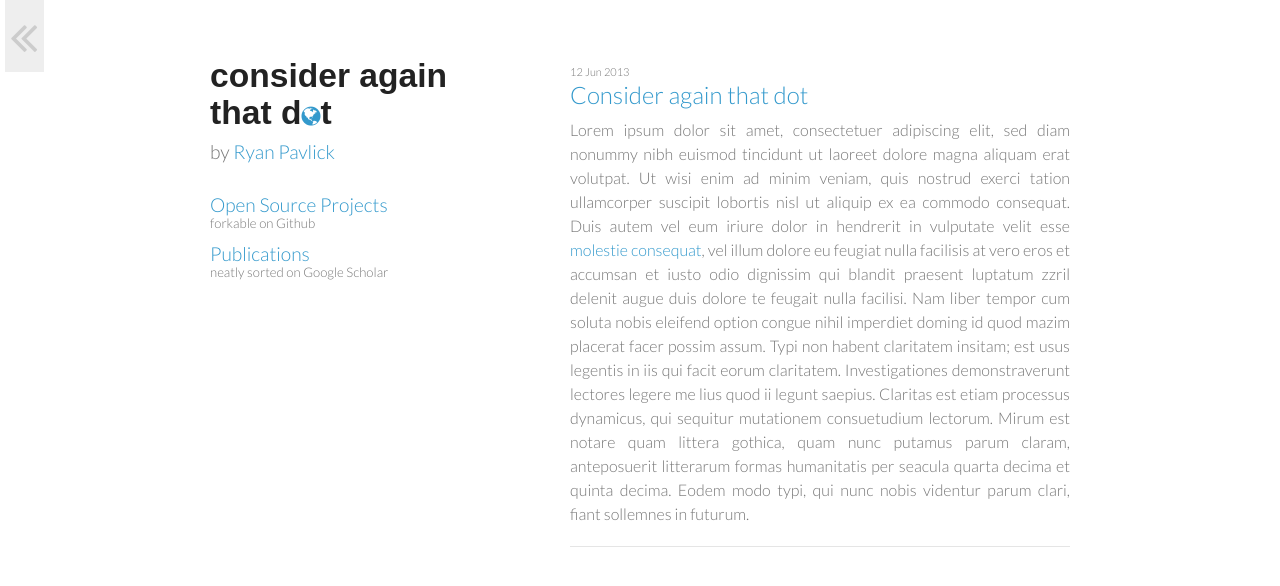
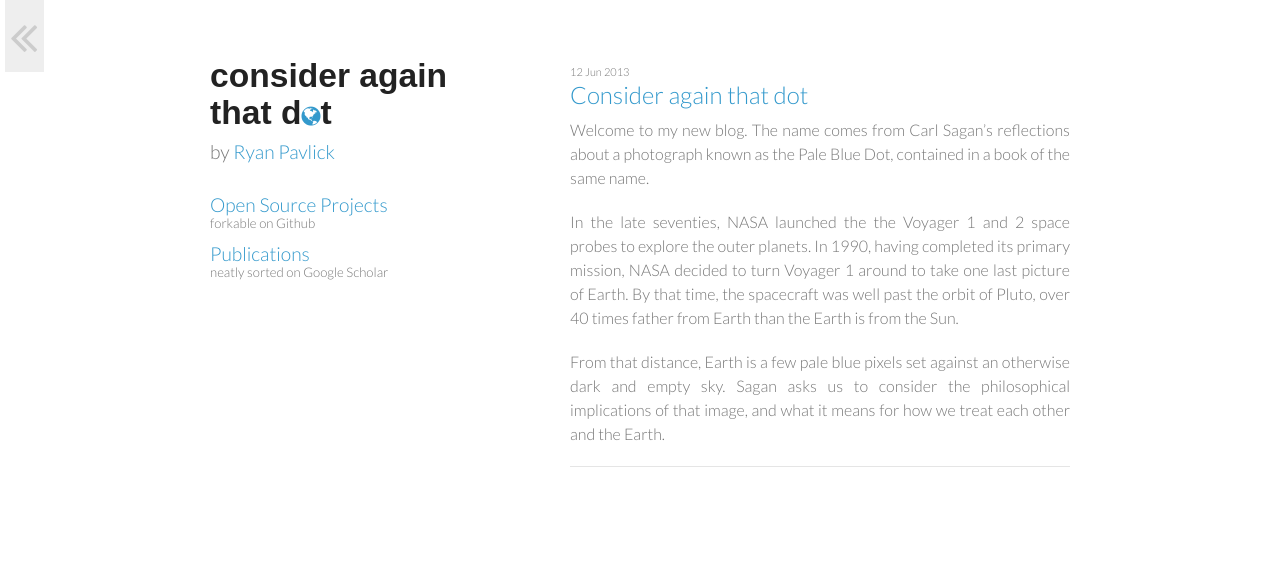
Before and after one commit to rpavlick/rpavlick.github.io, a Jekyll site: the page built from _posts/2013-06-12-consider-again-that-dot.md, in a window 1280 px wide. Shown: the top 586 px of the page. Built offline with Jekyll 4.4.1, drawn with Linux system fonts in a browser that asks for light colours; some web fonts are replaced.

Commit message:
Update 2013-06-12-consider-again-that-dot.md

```diff
--- a/_posts/2013-06-12-consider-again-that-dot.md
+++ b/_posts/2013-06-12-consider-again-that-dot.md
@@ -3,4 +3,10 @@ layout: post
 title: Consider again that dot
 ---
 
-Lorem ipsum dolor sit amet, consectetuer adipiscing elit, sed diam nonummy nibh euismod tincidunt ut laoreet dolore magna aliquam erat volutpat. Ut wisi enim ad minim veniam, quis nostrud exerci tation ullamcorper suscipit lobortis nisl ut aliquip ex ea commodo consequat. Duis autem vel eum iriure dolor in hendrerit in vulputate velit esse <a href="/">molestie consequat</a>, vel illum dolore eu feugiat nulla facilisis at vero eros et accumsan et iusto odio dignissim qui blandit praesent luptatum zzril delenit augue duis dolore te feugait nulla facilisi. Nam liber tempor cum soluta nobis eleifend option congue nihil imperdiet doming id quod mazim placerat facer possim assum. Typi non habent claritatem insitam; est usus legentis in iis qui facit eorum claritatem. Investigationes demonstraverunt lectores legere me lius quod ii legunt saepius. Claritas est etiam processus dynamicus, qui sequitur mutationem consuetudium lectorum. Mirum est notare quam littera gothica, quam nunc putamus parum claram, anteposuerit litterarum formas humanitatis per seacula quarta decima et quinta decima. Eodem modo typi, qui nunc nobis videntur parum clari, fiant sollemnes in futurum.
+Welcome to my new blog. The name comes from Carl Sagan's reflections about a photograph known as the Pale Blue Dot, contained in a book of the same name.
+
+In the late seventies, NASA launched the the Voyager 1 and 2 space probes to explore the outer planets. In 1990, having
+completed its primary mission, NASA decided to turn Voyager 1 around to take one last picture of Earth. By that time, the spacecraft
+was well past the orbit of Pluto, over 40 times father from Earth than the Earth is from the Sun.
+
+From that distance, Earth is a few pale blue pixels set against an otherwise dark and empty sky. Sagan asks us to consider the philosophical implications of that image, and what it means for how we treat each other and the Earth.
```
